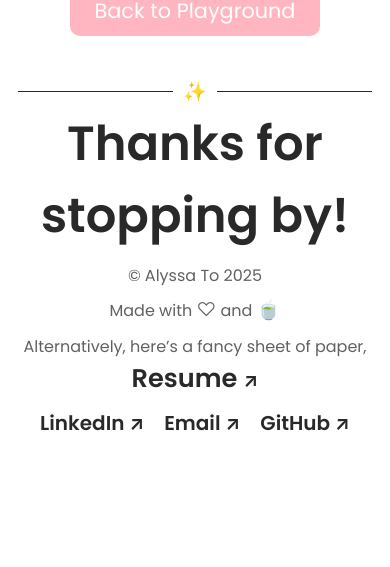
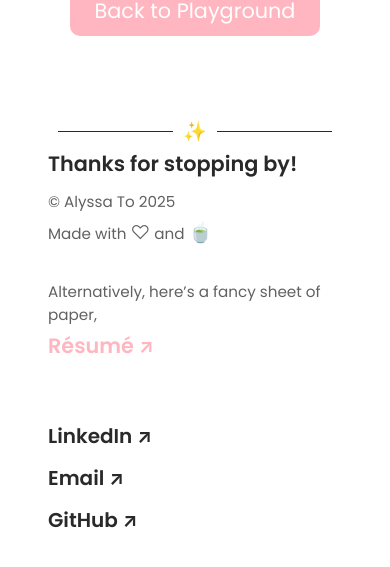
Before and after one commit to alyssaxto/portfolio-updated, a React (Vite) app: page /Hackportal in a window 390 px wide. Shown: the part 5677-6244 px from the top of the page. Before the commit the page ends 6123 px from the top, so only its background shows below. Built offline with nearby package versions, Linux system fonts and the light colour scheme; a web font is replaced by a local one.

Commit message:
fixed footer

```diff
--- a/src/Footer.css
+++ b/src/Footer.css
@@ -4,14 +4,25 @@
 }
 
 footer {
-    font-family: 'Poppins', sans-serif;
-    display: flex;
-    justify-content: space-between;
-    padding: 40px;
-    background-color: #ffffff;
-    color: #292929;
-    max-width: 3000px;
-    flex-wrap: wrap; /* Ensures wrapping on smaller screens */
+  font-family: 'Poppins', sans-serif;
+  padding: 40px;
+  background-color: #ffffff;
+  color: #292929;
+  display: block;
+}
+
+.footer__wrapper {
+  display: flex;
+  justify-content: space-between;
+  flex-wrap: nowrap; /* Prevent early wrapping */
+  width: 100%;
+  max-width: 2400px;
+  margin: 0 auto;
+}
+.footer__left,
+.footer__right {
+  flex: 1;
+  min-width: 300px;
 }
 
 /* Left side styling */
@@ -20,7 +31,7 @@ footer {
     min-width: 60%; /* Ensures it doesn't get too small */
 }
 
-.footer__left h22 {
+.footer__left h9 {
     font-size: 3rem;
     font-weight: bold;
     color: #292929;
@@ -98,88 +109,88 @@ footer {
 }
 
 .resumelink {
-  color: #292929; /* Change to your preferred color */
-  align-self: flex-end;
-  text-align: right;
-  text-decoration: none; /* Removes underline */
-  font-weight: bold; /* Makes the text bold */
-  font-size: 1.9em; /* Adjust the size */
-  transition: color 0.3s ease-in-out; /* Smooth color change */
+  color: #FFB6C1;
+  text-align: left; /* match heading */
+  text-decoration: none;
+  font-weight: bold;
+  font-size: 1.9em;
+  transition: color 0.3s ease-in-out;
+  padding-left: 0; /* optional: remove any left shift */
+  margin: 0; /* ensure no extra margins */
 }
+
 
 .resumelink:hover {
   color: #FF4F4F; /* Darker shade on hover */
   text-decoration: underline; /* Underline on hover */
 }
 .resume-container {
-  width: 100%;
   margin-bottom: 40px;
 }
-/* Mobile responsiveness */
+
 @media (max-width: 1400px) {
-  footer {
-    display: flex;
-    flex-direction: column;
-    justify-content: center;
-    align-items: center;
-    text-align: center;
-    font-size: 1rem;
-    position: relative;
-    padding: 0; /* Resets any padding */
-    margin: 0;  /* Resets any margin */
-    width: 100%;
-    box-sizing: border-box; /* Ensure padding and borders don't affect layout */
+
+ .footer__left h9 {
+    font-size: 2rem;
+  }
+  .resumelink {
+    font-size: 1.4rem;
   }
 
+    .footer__right h3 {
+    font-size: 1.3rem;
+
+  }
+}
+
+@media (max-width: 770px) {
+  .footer__wrapper {
+    flex-direction: column;
+    align-items: flex-start;
+  }
+
+  .footer__right {
+    align-items: flex-start;
+    margin-top: 20px;
+  }
   .footer__links {
-    display: flex;
-    padding-top: 10px;
-    justify-content: center;
-    align-items: center;
-    gap: 20px;
-    width: 100%;
-    position: relative; /* Change from absolute to relative */
-    left: 50%;
-    transform: translateX(-50%);
-    background: white;
-    z-index: 1; /* Lower z-index than .resume-container */
-    margin: 0; /* Resets any margin */
+    flex-direction: column;
+    align-items: flex-start;
+    text-align: left;
+    gap: 12px;
+    padding: 10px 0;
   }
 
   .resume-container {
+    align-items: flex-start;
+    text-align: left;
+    padding: 0px 0;
+  }
+
+  .resumelink,
+  .footer__right h3 {
+    text-align: left;
+    padding: 4px 0;
     width: 100%;
-    display: flex;
-    z-index: 10;
-    position: relative; /* Ensures it respects z-index */
-    justify-content: center;
-    align-items: center;
-    text-align: center;
-    margin: 0; /* Reset margin if needed */
-    padding: 0; /* Reset padding */
-    box-sizing: border-box; /* Ensures proper box model */
   }
 
   .resumelink {
-    text-align: center;
-    line-height: 1.5;
-    font-size: 1.6rem;
+    font-size: 1.3rem;
   }
 
-  .footer__left h2 {
-    text-align: center;
-    line-height: 1.5;
-    font-size: 1.5rem;
+  .footer__left h9 {
+    font-size: 1.7rem;
   }
 
-  .footer__left p {
-    text-align: center;
-    line-height: 1;
-    font-size: 1rem;
-  }
-
+  .footer__left p,
   .footer__right h3 {
-    text-align: center;
-    line-height: 1.5;
-    font-size: 1rem;
+    font-size: 0.95rem;
   }
 }
+
+@media (max-width: 400px) {
+
+ .footer__left h9 {
+    font-size: 1.3rem;
+  }
+}
--- a/src/Footer.jsx
+++ b/src/Footer.jsx
@@ -7,31 +7,37 @@ function Footer() {
     <div className="linedivider">
         <span className="emoji">✨</span>
     </div>
+
+    <div className="footer__wrapper">
         <div className="footer__left">
-                <h22>Thanks for stopping by!</h22>
+            <h9>Thanks for stopping by!</h9>
             <p>&copy; Alyssa To {new Date().getFullYear()}</p>
             <p>Made with <span className="emoji">♡</span> and <span className="emoji">🍵</span></p>
         </div>
+
         <div className="footer__right">
             <h3>Alternatively, here’s a fancy sheet of paper,</h3>
             <div className="resume-container">
                 <a href={Resume} className="resumelink" target="_blank" rel="noopener noreferrer">
-                        Resume <span className="emoji">&#8599;</span>
+                    Résumé <span className="emoji">&#8599;</span>
                 </a>
             </div>
             <div className="footer__links">
 <a href="https://www.linkedin.com/in/alyssaxto" target="_blank" rel="noopener noreferrer">
-                        LinkedIn <span className="emoji">&#8599;</span>
+  LinkedIn&nbsp;<span className="emoji">&#8599;</span>
 </a>
 <a href="mailto:alyssaxto@gmail.com" target="_blank" rel="noopener noreferrer">
-                        Email <span className="emoji">&#8599;</span>
+  Email&nbsp;<span className="emoji">&#8599;</span>
 </a>
 <a href="https://github.com/alyssaxto" target="_blank" rel="noopener noreferrer">
-                        GitHub <span className="emoji">&#8599;</span>
+  GitHub&nbsp;<span className="emoji">&#8599;</span>
 </a>
+
+            </div>
         </div>
     </div>
 </footer>
+
     );
 }
 
```
Lines whose indentation alone changed are shown as unchanged.
